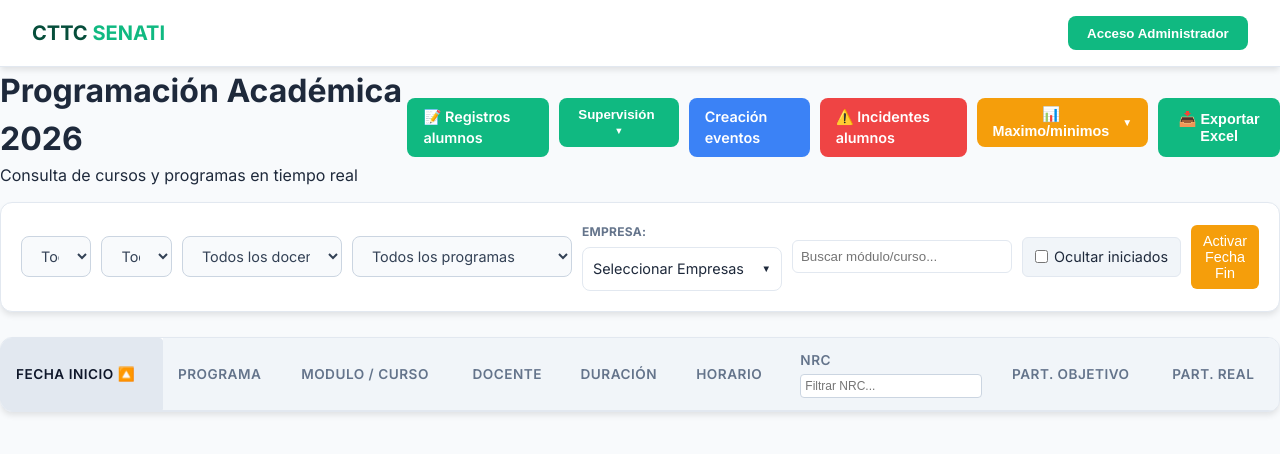
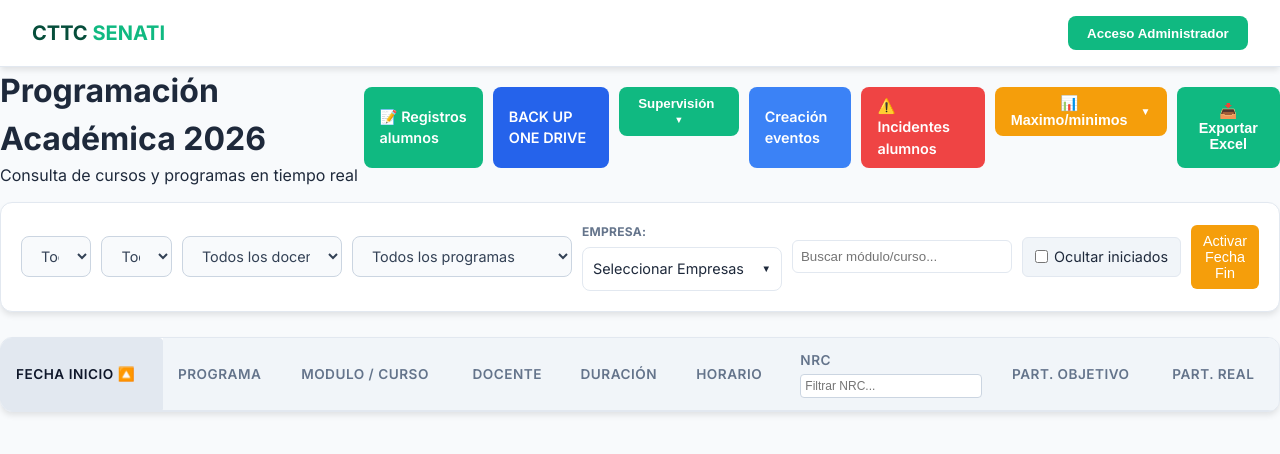
Before and after one commit to jrodriguezfe/programacion_cttc, a plain HTML site: page index.html in a window 1280 px wide. Drawn offline with Linux system fonts and the light colour scheme; no server answers.

Commit message:
Invitación versión inicial

```diff
--- a/index.html
+++ b/index.html
@@ -23,6 +23,7 @@
                     </div>
                     <div style="display: flex; gap: 10px;">
                         <a href="https://docs.google.com/spreadsheets/d/1OpDKrlcKvkDVQrP5gGg7Ox4mdYikb7sQY63cP_SuWT8/edit?usp=sharing" target="_blank" class="btn-primary" style="display: flex; align-items: center; gap: 8px; font-size: 0.9rem; padding: 8px 16px; background-color: #10b981; text-decoration: none;">📝 Registros alumnos</a>
+                        <a href="https://senatiedupe-my.sharepoint.com/:f:/g/personal/onedrive-cttc_senati_edu_pe/EoD1u0JJ0wpCr4Di99AW-XIBoWi87OkPWW2oIECyrw_8SA?email=jrodriguezf%40senati.edu.pe&e=wFozqc" target="_blank" rel="noopener noreferrer" class="btn-primary" style="display: flex; align-items: center; gap: 8px; font-size: 0.9rem; padding: 8px 16px; background-color: #2563eb; text-decoration: none;">BACK UP ONE DRIVE</a>
                         <div class="dropdown">
                             <button class="btn-primary dropdown-toggle supervision-toggle" type="button">Supervisión</button>
                             <div class="dropdown-menu">
```
